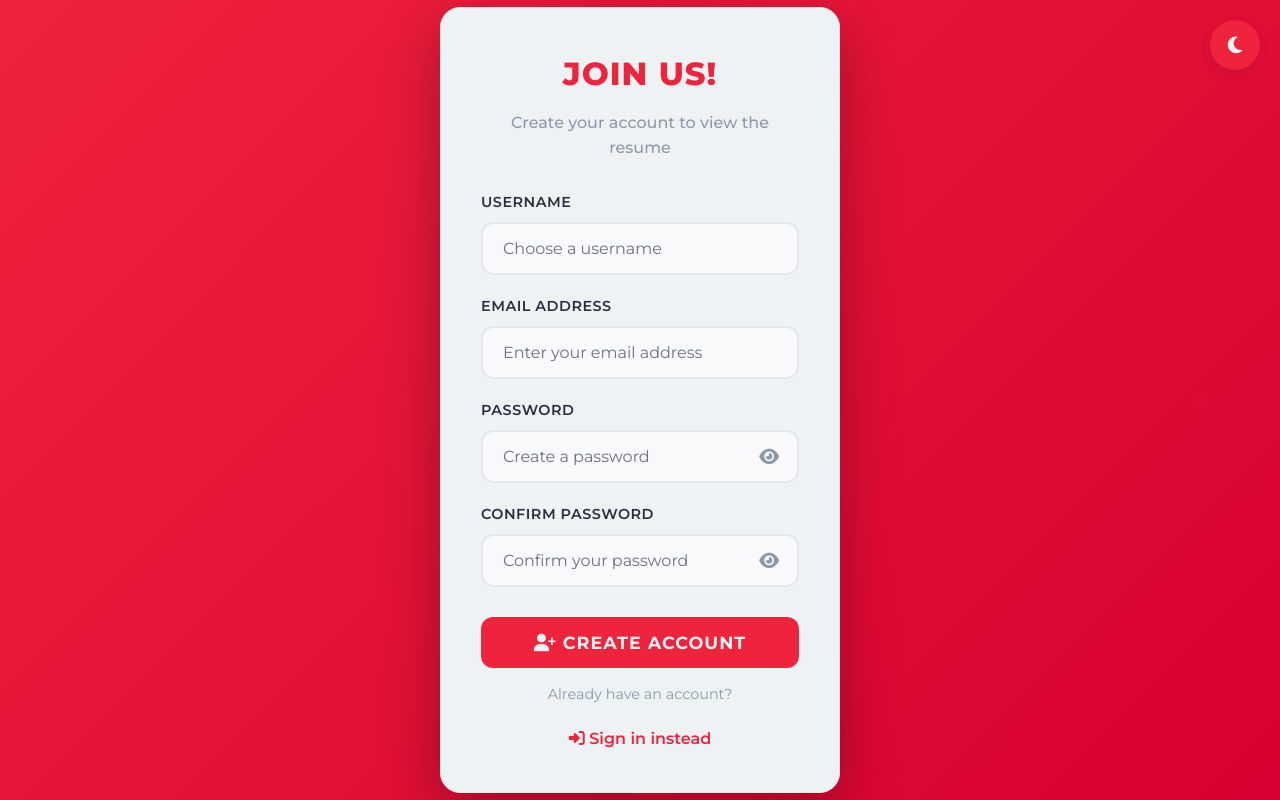
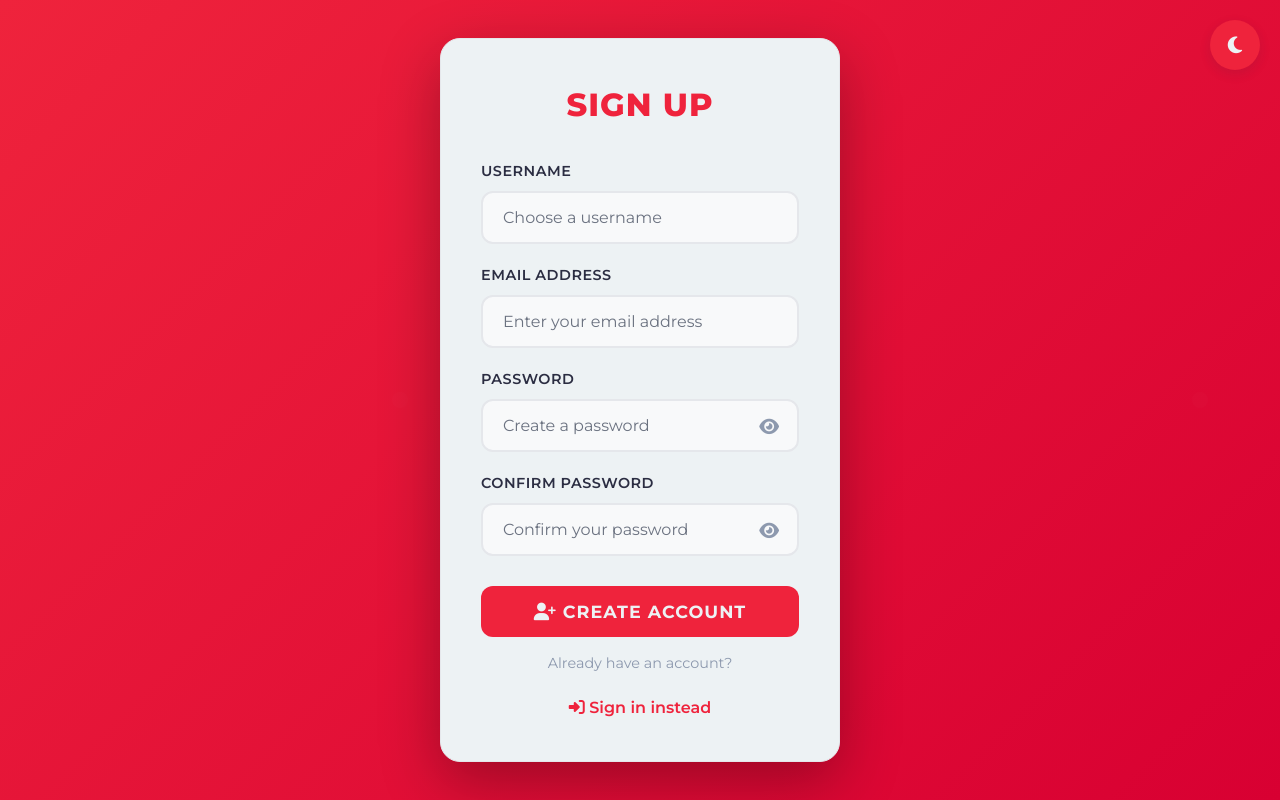
Before and after one commit to ailadonayre/Donayre-CV, a PHP site: page /signup.php in a window 1280 px wide. Run offline with PHP 8.4, Linux system fonts and the light colour scheme; some libraries are stand-ins or nearby versions.

Commit message:
Fixed login and signup

```diff
--- a/signup.php
+++ b/signup.php
@@ -136,8 +136,7 @@ if ($_SERVER['REQUEST_METHOD'] === 'POST') {
     <div class="auth-container">
         <form class="auth-form" method="POST" action="" id="signupForm">
             <div class="auth-header">
-                <h1 class="auth-title">Join Us!</h1>
-                <p class="auth-subtitle">Create your account to view the resume</p>
+                <h1 class="auth-title">Sign Up</h1>
             </div>
 
             <?php if ($error): ?>
```
